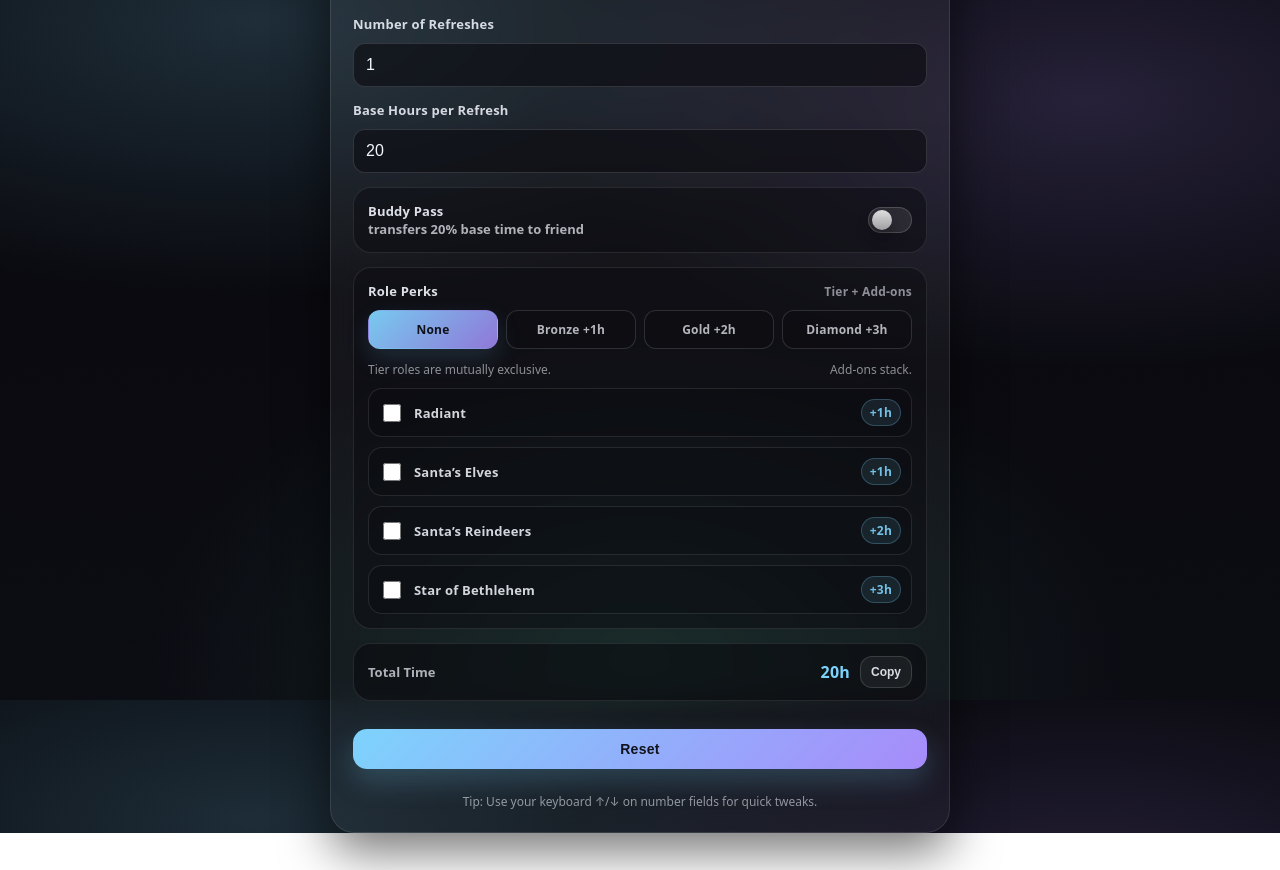
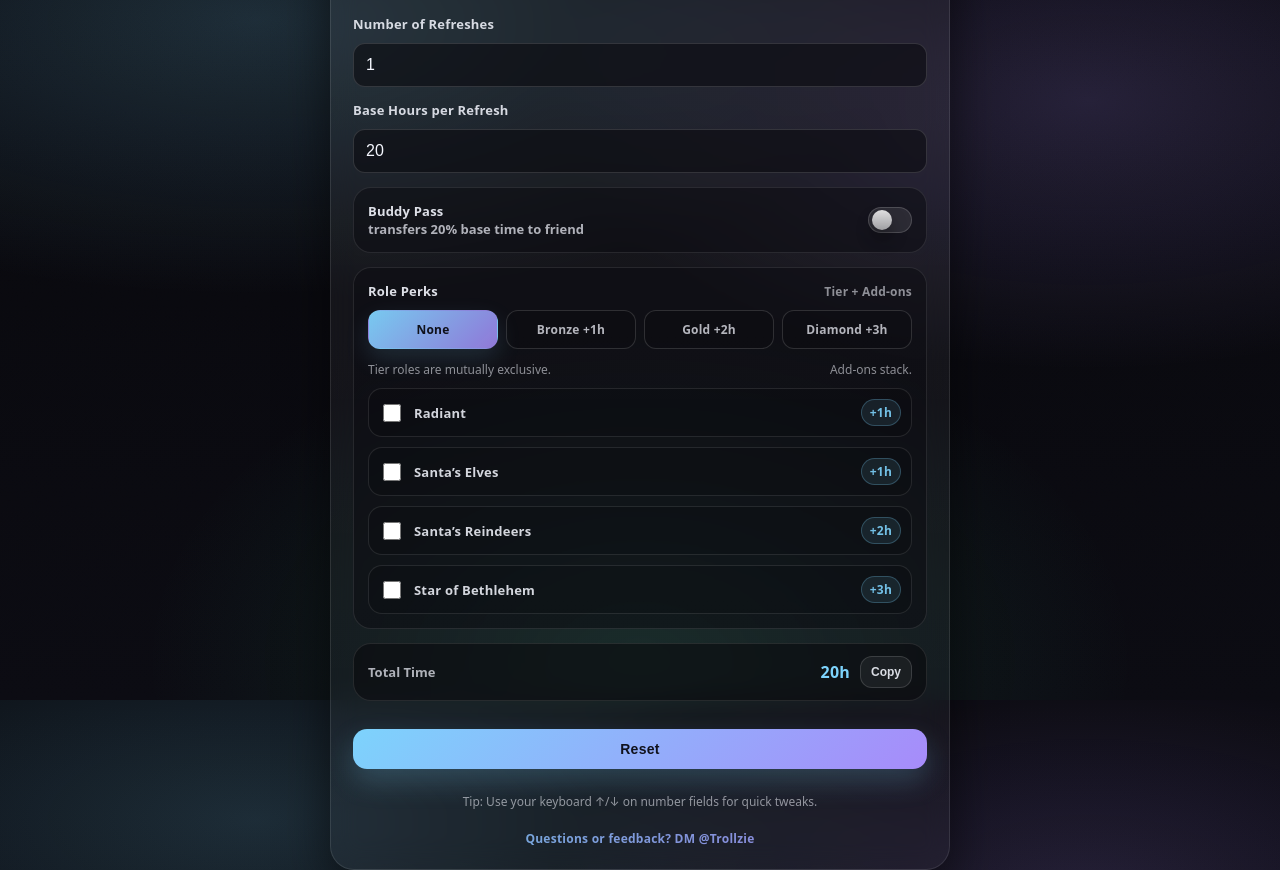
Before and after one commit to MythieStar/TOF, a plain HTML site: page index.html in a window 1280 px wide. Shown: the part 100-970 px from the top of the page. Before the commit the page ends 933 px from the top, so only its background shows below. Drawn offline with Linux system fonts and the light colour scheme.

Commit message:
Update index.html

```diff
--- a/index.html
+++ b/index.html
@@ -313,6 +313,15 @@
     text-align:center;
     margin:10px 0 0;
   }
+.trollzie-note{
+  margin-top: 6px;
+  font-weight: 650;
+  letter-spacing: .25px;
+  background: linear-gradient(135deg, #7dd3fc, #a78bfa);
+  -webkit-background-clip: text;
+  -webkit-text-fill-color: transparent;
+  opacity: .85;
+}
 
   .collapse{
     display:grid;
@@ -475,6 +484,10 @@
       </div>
 
       <div class="tiny">Tip: Use your keyboard ↑/↓ on number fields for quick tweaks.</div>
+
+<div class="tiny trollzie-note">
+  Questions or feedback? DM @Trollzie
+</div>
     </div>
   </div>
 
```
